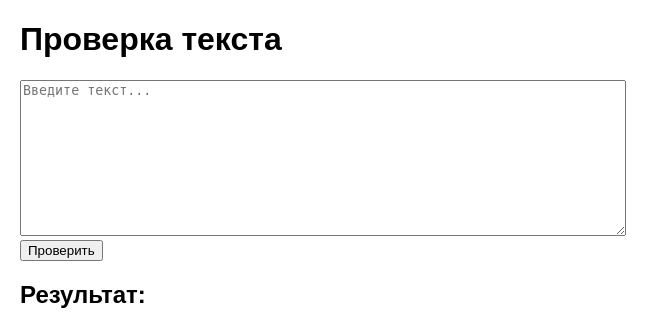
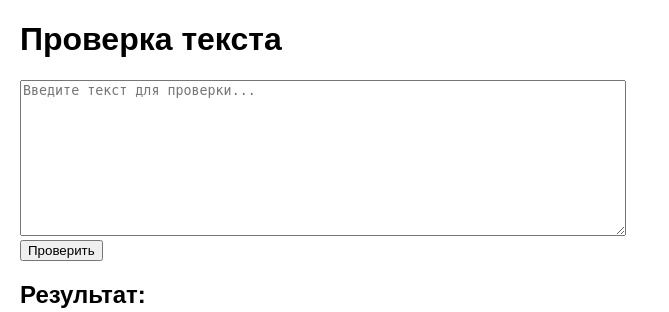
Before and after one commit to tikserziku/Lietuviu, a Flask app: page / in a window 1280 px wide. Shown: the top 312 px of the page, without its empty margins (0-669 px from the left). Run offline with Flask 3, Linux system fonts and the light colour scheme.

Commit message:
Update index.html

```diff
--- a/templates/index.html
+++ b/templates/index.html
@@ -4,11 +4,10 @@
     <meta charset="UTF-8">
     <title>Проверка текста</title>
     <link rel="stylesheet" href="{{ url_for('static', filename='style.css') }}">
-    <link rel="icon" href="{{ url_for('static', filename='favicon.ico') }}">
 </head>
 <body>
     <h1>Проверка текста</h1>
-    <textarea id="inputText" rows="10" cols="50" placeholder="Введите текст..."></textarea><br>
+    <textarea id="inputText" rows="10" cols="50" placeholder="Введите текст для проверки..."></textarea><br>
     <button id="submitButton">Проверить</button>
     <h2>Результат:</h2>
     <div id="outputText"></div>
```
